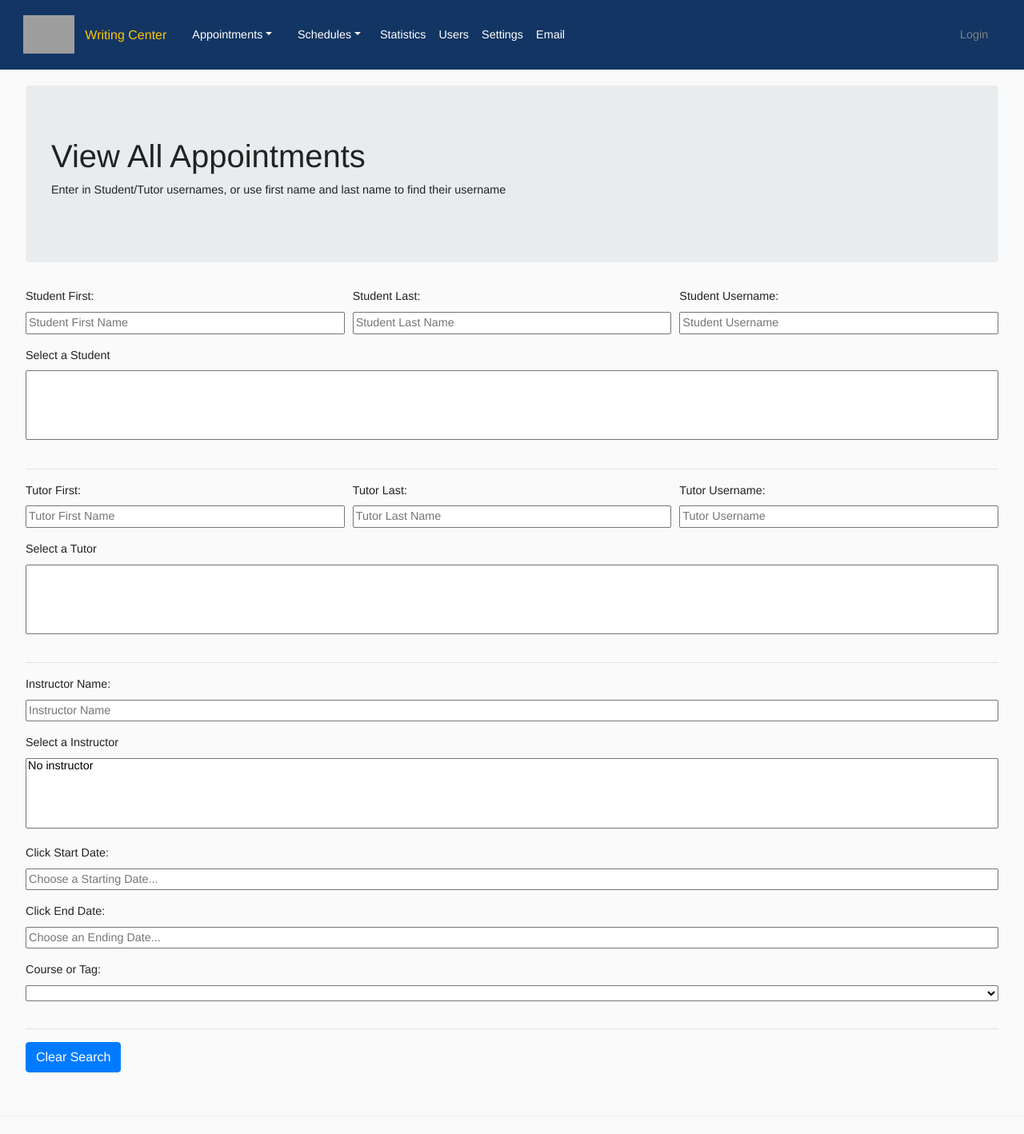
After one commit to betheluniversity/writing-center-python, a Python web app: template writing_center/templates/appointments/view_all_appointments.html in a window 1280 px wide. The commit adds this page. Shown: the top 1418 px of the page at 80% size. Run offline with Jinja, Linux system fonts and the light colour scheme; the template is opened without the code that fills it, so the values that code supplies are empty; some libraries are stand-ins or nearby versions; grey boxes are pictures that could not be loaded.

Commit message:
view all appointments template

```diff
--- a/writing_center/static/assets/writing_center.css
+++ b/writing_center/static/assets/writing_center.css
@@ -91,6 +91,18 @@ ul.list-group{
     background-color: #123563;
 }
 
+.chosen-container {
+    min-width: 100%;
+}
+
+.chosen-format {
+    border: 1px solid #aaa !important;
+    border-radius: 0 !important;
+    padding: 0 5px;
+    height: 29px;
+    font-size: .875rem !important;
+}
+
 .nav.margins {
     padding: 0 2em;
 }
--- a/writing_center/templates/appointments/test.html
+++ /dev/null
@@ -1 +0,0 @@
-<h1>Test</h1>
--- /dev/null
+++ b/writing_center/templates/appointments/view_all_appointments.html
@@ -0,0 +1,126 @@
+{% extends 'writing_center_base.html' %}
+
+{% block body_content %}
+    <div class="jumbotron">
+        <h1>View All Appointments</h1>
+        <p>Enter in Student/Tutor usernames, or use first name and last name to find their username</p>
+    </div>
+    <form>
+        <div class="form-row">
+            <div class="form-group col-md-4">
+                <label for="studentfirstname">Student First:</label>
+                <input type="text" id="studentfirstname" class="chosen-container" style="width: 90%" name="studentfirstname" placeholder="Student First Name">
+            </div>
+            <div class="form-group col-md-4">
+                <label for="studentlastname">Student Last:</label>
+                <input type="text" id="studentlastname" class="chosen-container" style="width: 90%" name="studentlastname" placeholder="Student Last Name">
+            </div>
+            <div class="form-group col-md-4">
+                <label for="studentusername">Student Username:</label>
+                <input type="text" id="studentusername" class="chosen-container" style="width: 90%" name="studentusername" placeholder="Student Username">
+            </div>
+        </div>
+        <div class="form-row">
+            <div class="form-group col-md-12">
+                <label for="display-student">Select a Student</label>
+                <select id="select-a-username" class="chosen-container" size="5" style="width: 90%" multiple="multiple"></select>
+            </div>
+        </div>
+        <hr>
+        <div class="form-row">
+            <div class="form-group col-md-4">
+                <label for="tutorfirstname">Tutor First:</label>
+                <input type="text" id="tutorfirstname" class="chosen-container" style="width: 90%" name="tutorfirstname" placeholder="Tutor First Name">
+            </div>
+            <div class="form-group col-md-4">
+                <label for="tutorlastname">Tutor Last:</label>
+                <input type="text" id="tutorlastname" class="chosen-container" style="width: 90%" name="tutorlastname" placeholder="Tutor Last Name">
+            </div>
+            <div class="form-group col-md-4">
+                <label for="tutorusername">Tutor Username:</label>
+                <input type="text" id="tutorusername" class="chosen-container" style="width: 90%" name="tutorusername" placeholder="Tutor Username">
+            </div>
+        </div>
+        <div class="form-row">
+            <div class="form-group col-md-12">
+                <label for="display-tutor">Select a Tutor</label>
+                <select id="select-tutor-username" class="chosen-container" size="5" style="width: 90%" multiple="multiple"></select>
+            </div>
+        </div>
+        <hr>
+        <div class="form-row">
+            <div class="form-group col-md-12">
+                <label for="profusername">Instructor Name:</label>
+                <input type="text" id="profusername" class="chosen-container" style="width: 90%" name="profusername" placeholder="Instructor Name">
+            </div>
+        </div>
+        <div class="form-row">
+            <div class="form-group col-md-12">
+                <label for="display-prof">Select a Instructor</label>
+                <select id="select-prof-username" class="chosen-container" size="5" style="width: 90%">
+                    <option value="No instructor">No instructor</option>
+                </select>
+            </div>
+        </div>
+        <div class="form-row">
+            <div class="form-group col-md-12">
+                <label for="startdate">Click Start Date:</label>
+                <input type="datetime" id="startdate" class="date hasDatepicker chosen-container" style="width: 90%" placeholder="Choose a Starting Date..." readonly>
+            </div>
+        </div>
+        <div class="form-row">
+            <div class="form-group col-md-12">
+                <label for="enddate">Click End Date:</label>
+                <input type="datetime" id="enddate" class="date hasDatepicker chosen-container" style="width: 90%" placeholder="Choose an Ending Date..." readonly>
+            </div>
+        </div>
+        <div class="form-row">
+            <div class="form-group col-md-12">
+                <label for="courses">Course or Tag:</label>
+                <select id="select-courses" class="chosen-container" style="width: 90%"></select>
+            </div>
+        </div>
+        <hr>
+        <div class="form-row">
+            <div class="form-group col-md-12">
+                <input type="button" id="clear" class="btn btn-primary" value="Clear Search" onclick="clearSearch()">
+            </div>
+        </div>
+    </form>
+
+<script>
+
+    function clearSearch()//Clears parameter values
+    {
+      document.getElementById('startdate').value="";
+      document.getElementById('enddate').value="";
+      document.getElementById('studentusername').value="";
+      document.getElementById('studentfirstname').value="";
+      document.getElementById('studentlastname').value="";
+      document.getElementById('tutorusername').value="";
+      document.getElementById('tutorfirstname').value="";
+      document.getElementById('tutorlastname').value="";
+      document.getElementById('profusername').value="";
+      var select = document.getElementById('select-student-username');
+      for(var option in select)
+      {
+        select.remove(option);
+      }
+      select = document.getElementById('select-tutor-username');
+      for(var option in select)
+      {
+        select.remove(option);
+      }
+      select = document.getElementById('select-prof-username');
+      for(var option in select)
+      {
+        select.remove(option);
+      }
+    }
+
+</script>
+
+
+
+
+{% endblock %}
--- a/writing_center/templates/nav.html
+++ b/writing_center/templates/nav.html
@@ -14,7 +14,7 @@
             <a class="nav-link dropdown-toggle" id="navbarDropdown" role="button" data-toggle="dropdown"
                    aria-haspopup="true" aria-expanded="false">Appointments</a>
             <div class="dropdown-menu" aria-labelledby="navbarDropdown">
-                <a class="dropdown-item" href="#">View All Appointments</a>
+                <a class="dropdown-item" href="{{ url_for('AppointmentsView:view_all_appointments') }}">View All Appointments</a>
                 <a class="dropdown-item" href="#">Tutor Appointments and Walk Ins</a>
                 <a class="dropdown-item" href="#">Schedule An Appointment</a>
                 <a class="dropdown-item" href="#">View Your Appointments</a>
```
Also changed, not shown: writing_center/appointments/__init__.py (+8 -1 lines).
